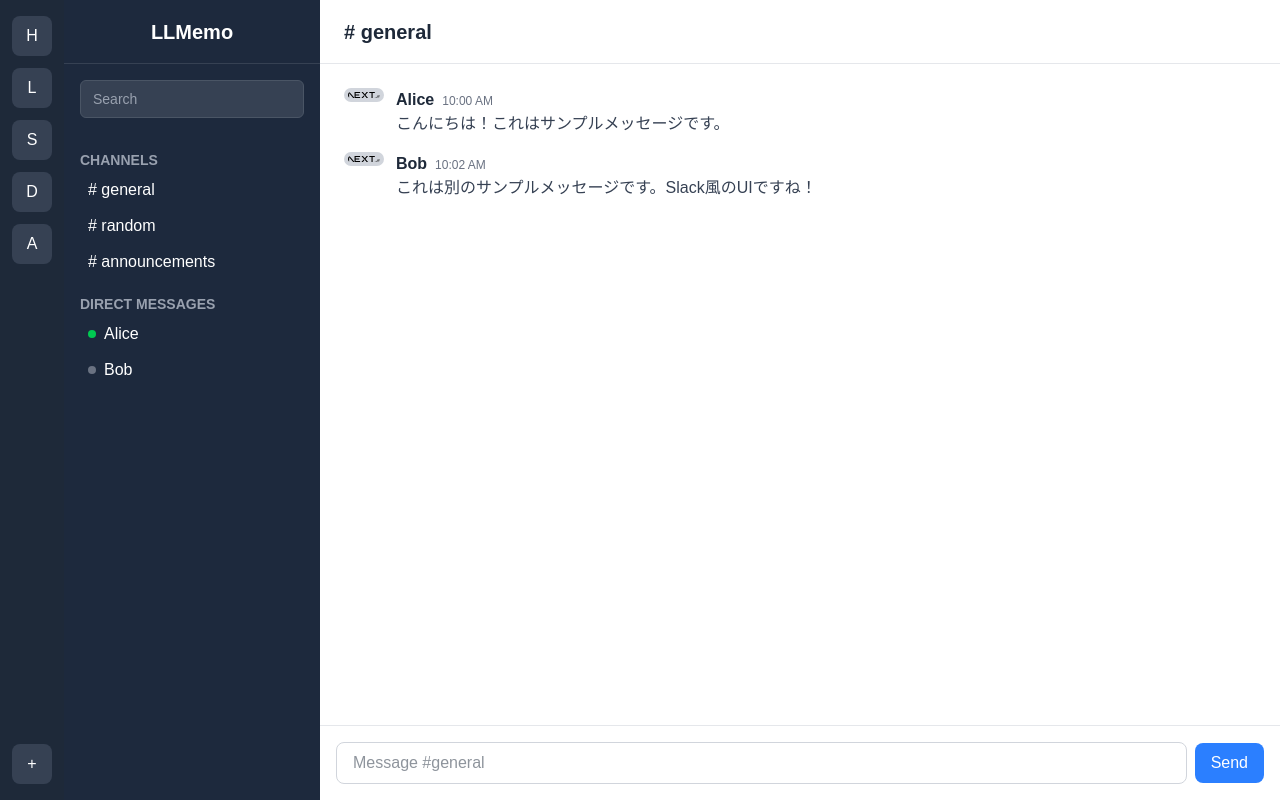
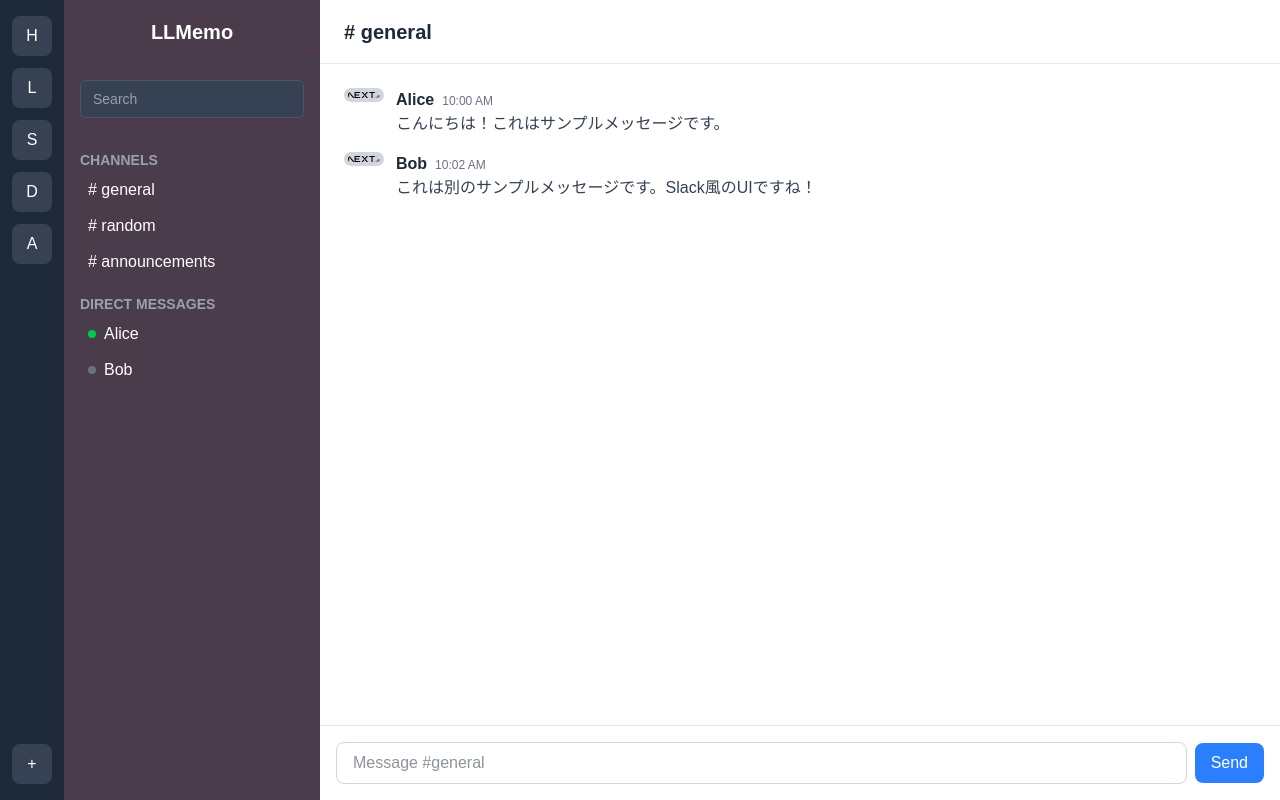
Before and after one commit to tndd/llmemo_v1, a Next.js app: page / in a window 1280 px wide. Built offline with nearby package versions, Linux system fonts and the light colour scheme.

Commit message:
style(MainSidebarLayout): サイドバーの背景色をスレートからカスタムカラーに変更
サイドバーの背景色をより視覚的に目立たせるため、スレート色からカスタムのRGBカラーに変更しました。

```diff
--- a/components/MainSidebarLayout.tsx
+++ b/components/MainSidebarLayout.tsx
@@ -7,7 +7,7 @@ interface MainSidebarLayoutProps {
 
 const MainSidebarLayout: React.FC<MainSidebarLayoutProps> = ({ children }) => {
   return (
-    <div className="flex flex-col w-[256px] bg-slate-800 text-white">
+    <div className="flex flex-col w-[256px] bg-[rgb(75,60,75)] text-white">
       {children}
     </div>
   );
```
